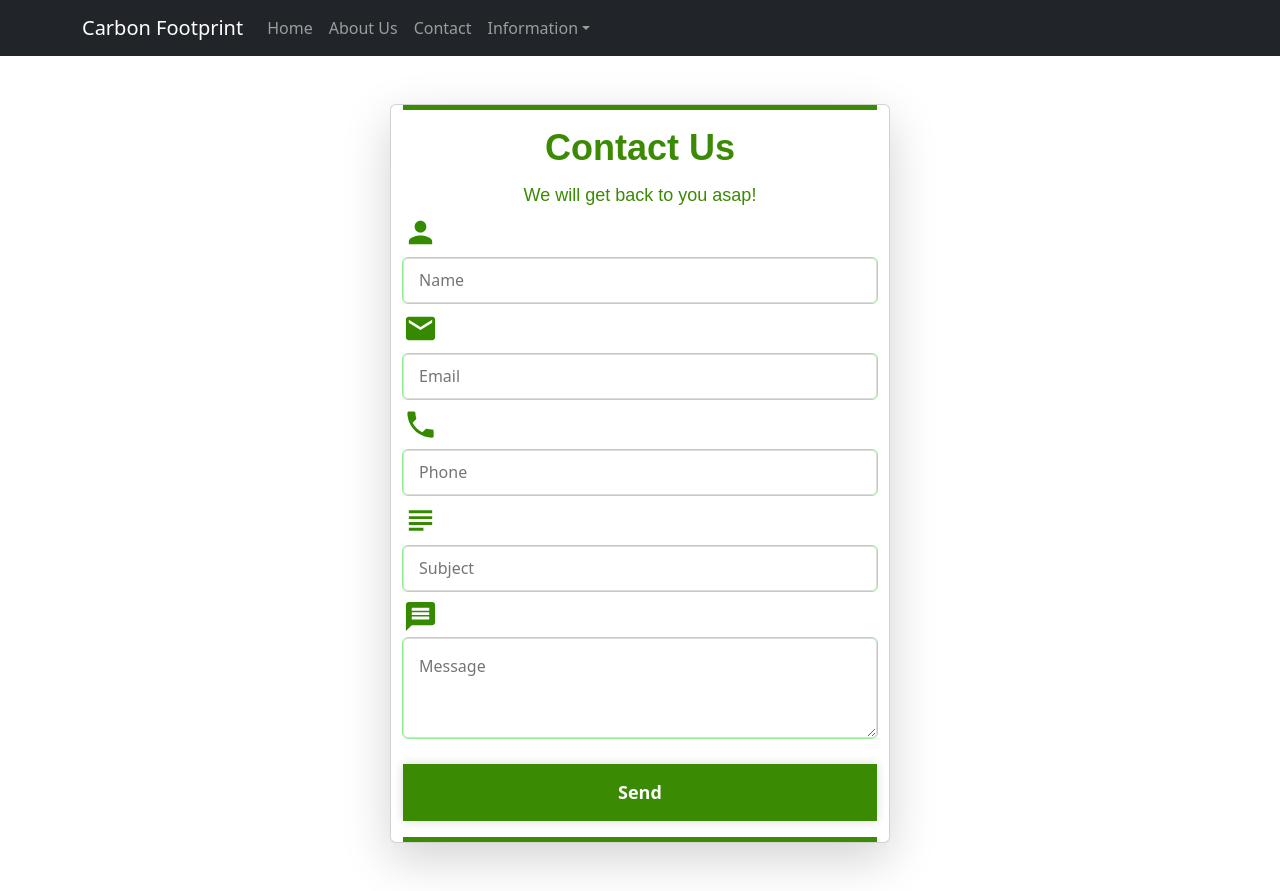
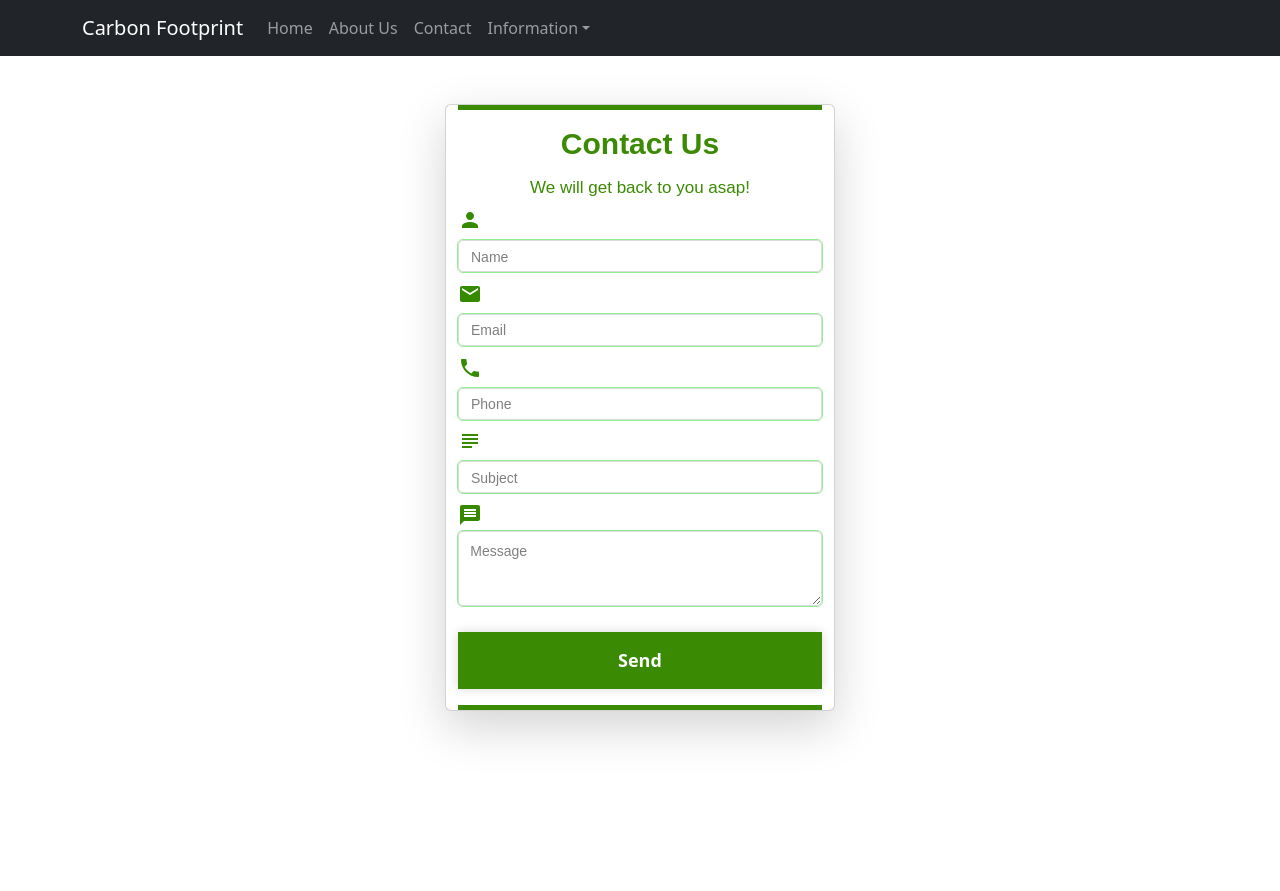
Before and after one commit to carbon-footprint-case-study/frontend, a React (Create React App) app: page /contact in a window 1280 px wide. After the commit the page ends 800 px from the top, so only its background shows below. Built offline with nearby package versions, Linux system fonts and the light colour scheme.

Commit message:
Added reset and Alert features in Contact Form

```diff
--- a/src/components/contactForm/contactForm.scss
+++ b/src/components/contactForm/contactForm.scss
@@ -1,8 +1,8 @@
 .contact-card {
   width: 500px;
-    form {
+  form {
     border-bottom: 5px solid rgb(59, 138, 3);
-    border-top: 5px solid rgb(59, 138, 3);;
+    border-top: 5px solid rgb(59, 138, 3);
     width: auto;
     color: #358a00;
 
@@ -11,7 +11,7 @@
       color: rgb(59, 138, 3);
       text-align: center;
       display: block;
-      font-size: 36px;
+      font-size: 30px;
       margin-top: 0.67em;
       margin-bottom: 0.67em;
       margin-left: 0;
@@ -23,7 +23,7 @@
       color: rgb(59, 138, 3);
       text-align: center;
       display: block;
-      font-size: 18px;
+      font-size: 17px;
       margin-top: 0.67em;
       margin-bottom: 0.67em;
       margin-left: 0;
@@ -31,34 +31,40 @@
     }
 
     input {
+      font-size: 14px;
       width: 100%;
-      height: 45px;
-      padding: 15px;
-      border: 1px solid rgb(59, 138, 3);;
+      height: 32px;
+      padding: 12px;
+      border: 1px solid rgb(59, 138, 3);
       outline-style: solid;
       outline-color: lightgreen;
       outline-width: thin;
       border-radius: 5px;
       border: 1px solid rgb(220, 220, 220);
       &:focus {
-        border: 2px solid rgb(59, 138, 3);;
+        border: 1.2px solid rgb(59, 138, 3);
       }
+    }
+    ::-webkit-input-placeholder {
+      /* Chrome/Opera/Safari */
+      color: black;
+      font: 14px sans-serif;
+      opacity: 0.5;
     }
     textarea {
       width: 100%;
-      max-height: 200px;
-      min-height: 100px;
-      padding: 15px;
+      max-height: 150px;
+      min-height: 75px;
+      padding: 11.25px;
       outline: none;
       border: 1px solid black;
       outline-style: solid;
       outline-color: lightgreen;
       outline-width: thin;
       border-radius: 5px;
-      border-radius: 5px;
       border: 1px solid rgb(220, 220, 220);
       &:focus {
-        border: 2px solid rgba(0, 206, 158, 1);
+        border: 1.2px solid rgb(59, 138, 3);
       }
     }
     label {
--- a/src/components/contactForm/contactform.js
+++ b/src/components/contactForm/contactform.js
@@ -10,19 +10,29 @@ import PhoneIcon from "@mui/icons-material/Phone";
 import SubjectIcon from "@mui/icons-material/Subject";
 import MessageIcon from "@mui/icons-material/Message";
 import PersonIcon from "@mui/icons-material/Person";
+import { useState } from "react";
 // npm i @emailjs/browser
 const ContactForm = () => {
+  const [Name, setName] = useState("");
+  const [Email, setEmail] = useState("");
+  const [Phone, setPhone] = useState("");
+  const [Subject, setSubject] = useState("");
+  const [Message, setMessage] = useState("");
   const form = useRef();
-
   const sendEmail = (e) => {
+    alert("Thank you! Your form has been submitted!");
     e.preventDefault();
-
+    setName("");
+    setEmail("");
+    setPhone("");
+    setSubject("");
+    setMessage("");
     emailjs
       .sendForm(
-        "service_azumk6n",
-        "template_thurzkl",
+        "service_m00t4t9",
+        "template_wtjwia6",
         form.current,
-        "QD7Yrut370nG7QP1B"
+        "y30egNb7ONvMVZOmm"
       )
       .then(
         (result) => {
@@ -42,39 +52,53 @@ const ContactForm = () => {
             <form ref={form} onSubmit={sendEmail}>
               <h1 className="my-3">Contact Us</h1>
               <h3 className="my-2">We will get back to you asap!</h3>
-              <PersonIcon fontSize="large" />
+              <PersonIcon fontSize="medium" />
               <input
                 className="my-2"
                 type="text"
+                onChange={(event) => setName(event.target.value)}
+                value={Name}
                 name="user_name"
                 placeholder="Name"
                 required
               />
-              <EmailIcon fontSize="large" />
+              <EmailIcon fontSize="medium" />
               <input
                 className="my-2"
                 type="email"
+                onChange={(event) => setEmail(event.target.value)}
+                value={Email}
                 name="user_email"
                 placeholder="Email"
                 required
               />
-              <PhoneIcon fontSize="large" />
+              <PhoneIcon fontSize="medium" />
               <input
                 className="my-2"
                 type="tel"
+                onChange={(event) => setPhone(event.target.value)}
+                value={Phone}
                 name="user_mobile"
                 placeholder="Phone"
                 required
               />
-              <SubjectIcon fontSize="large" />
+              <SubjectIcon fontSize="medium" />
               <input
                 className="my-2"
                 type="text"
+                onChange={(event) => setSubject(event.target.value)}
+                value={Subject}
                 name="subject"
                 placeholder="Subject"
               />
-              <MessageIcon fontSize="large" />
-              <textarea className="my-1" name="message" placeholder="Message" />
+              <MessageIcon fontSize="medium" />
+              <textarea
+                className="my-1"
+                name="message"
+                placeholder="Message"
+                onChange={(event) => setMessage(event.target.value)}
+                value={Message}
+              />
               <StyledButton className="my-3"> Send </StyledButton>
             </form>
           </div>
--- a/src/components/contactForm/styles/Button.styled.js
+++ b/src/components/contactForm/styles/Button.styled.js
@@ -7,7 +7,7 @@ export const StyledButton = styled.button`
   cursor: pointer;
   font-size: 18px;
   font-weight: 700;
-  padding: 15px 215px;
+  padding: 15px 160px;
   background-color: ${({ bg }) => bg || 'rgb(59, 138, 3);'};
   color: ${({ color }) => color || '#fff'};
 
--- a/src/components/contactForm/styles/Container.styled.js
+++ b/src/components/contactForm/styles/Container.styled.js
@@ -1,7 +1,8 @@
 import styled from "styled-components";
 
 export const StyledContainer = styled.div`
-  width: 500px;
+  width: 390px;
+  height: auto;
   max-width: 100%;
   padding: auto 200px;
   margin: 0 auto;
```
